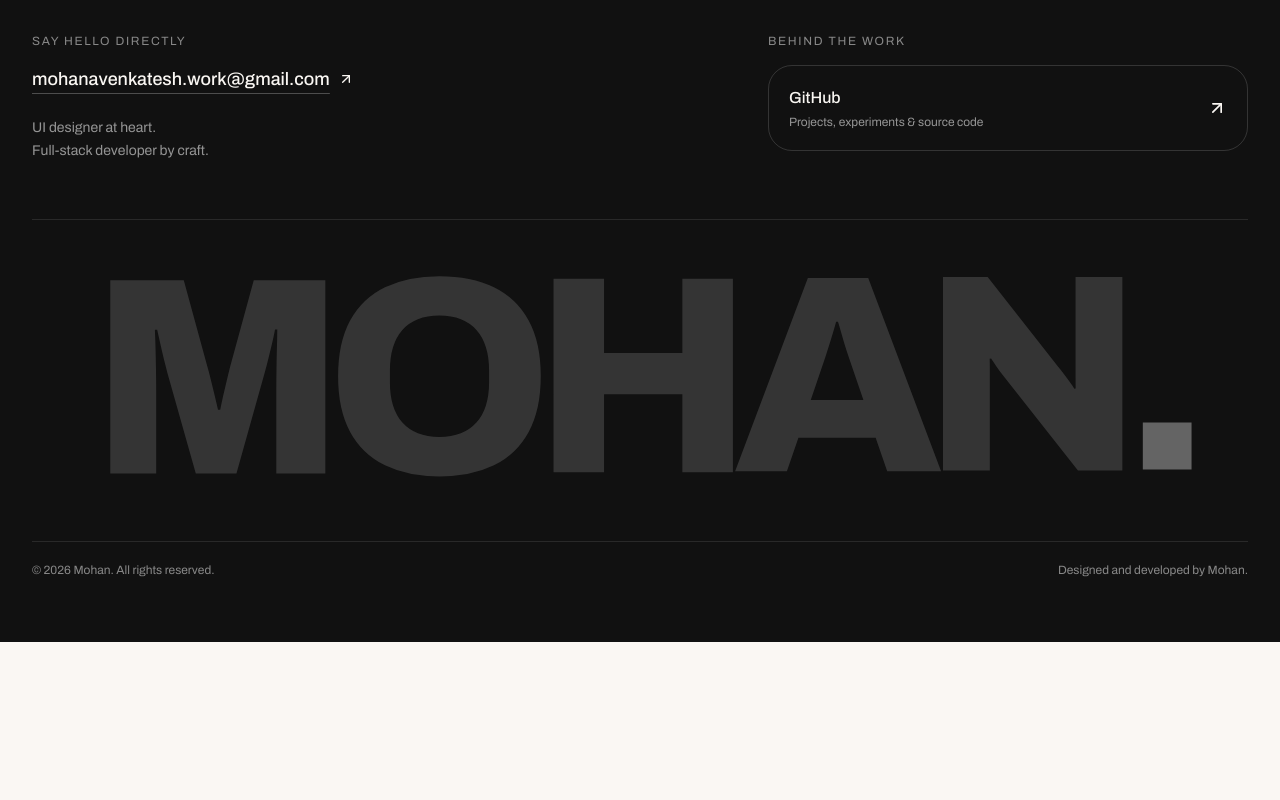
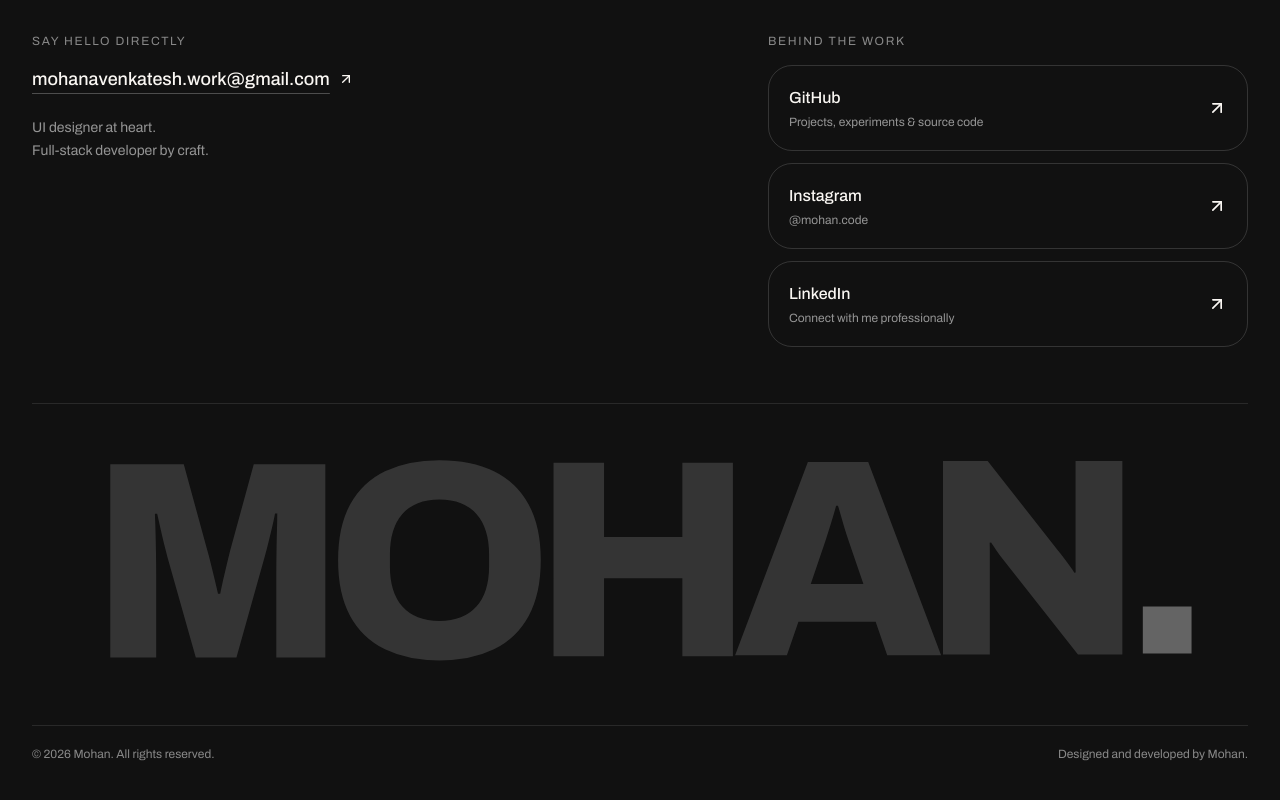
Before and after one commit to mohan-codebase/portfolio, a Next.js app: page / in a window 1280 px wide. Shown: the part 6380-7180 px from the top of the page. Before the commit the page ends 7022 px from the top, so only its background shows below. Built offline with nearby package versions, Linux system fonts and the light colour scheme; no server answers.

Commit message:
Add Instagram and LinkedIn profile links

```diff
--- a/components/Footer.tsx
+++ b/components/Footer.tsx
@@ -67,6 +67,12 @@ export default function Footer() {
             <a href="https://github.com/mohan-codebase" target="_blank" rel="noopener noreferrer" className="group flex items-center justify-between gap-4 rounded-3xl border border-white/15 p-5 transition-colors hover:bg-white/5">
               <span><span className="block text-base font-medium">GitHub</span><span className="mt-1 block text-xs text-white/55">Projects, experiments & source code</span></span><ArrowUpRight aria-hidden="true" className="h-5 w-5 shrink-0" />
             </a>
+            <a href="https://www.instagram.com/mohan.code/" target="_blank" rel="noopener noreferrer" className="group mt-3 flex items-center justify-between gap-4 rounded-3xl border border-white/15 p-5 transition-colors hover:bg-white/5">
+              <span><span className="block text-base font-medium">Instagram</span><span className="mt-1 block text-xs text-white/55">@mohan.code</span></span><ArrowUpRight aria-hidden="true" className="h-5 w-5 shrink-0" />
+            </a>
+            <a href="https://www.linkedin.com/in/mohanavenkatesh" target="_blank" rel="noopener noreferrer" className="group mt-3 flex items-center justify-between gap-4 rounded-3xl border border-white/15 p-5 transition-colors hover:bg-white/5">
+              <span><span className="block text-base font-medium">LinkedIn</span><span className="mt-1 block text-xs text-white/55">Connect with me professionally</span></span><ArrowUpRight aria-hidden="true" className="h-5 w-5 shrink-0" />
+            </a>
           </div>
         </div>
         <div ref={signatureRef} aria-hidden="true" className="select-none overflow-hidden border-t border-white/10 py-8 text-center sm:py-12">
```
